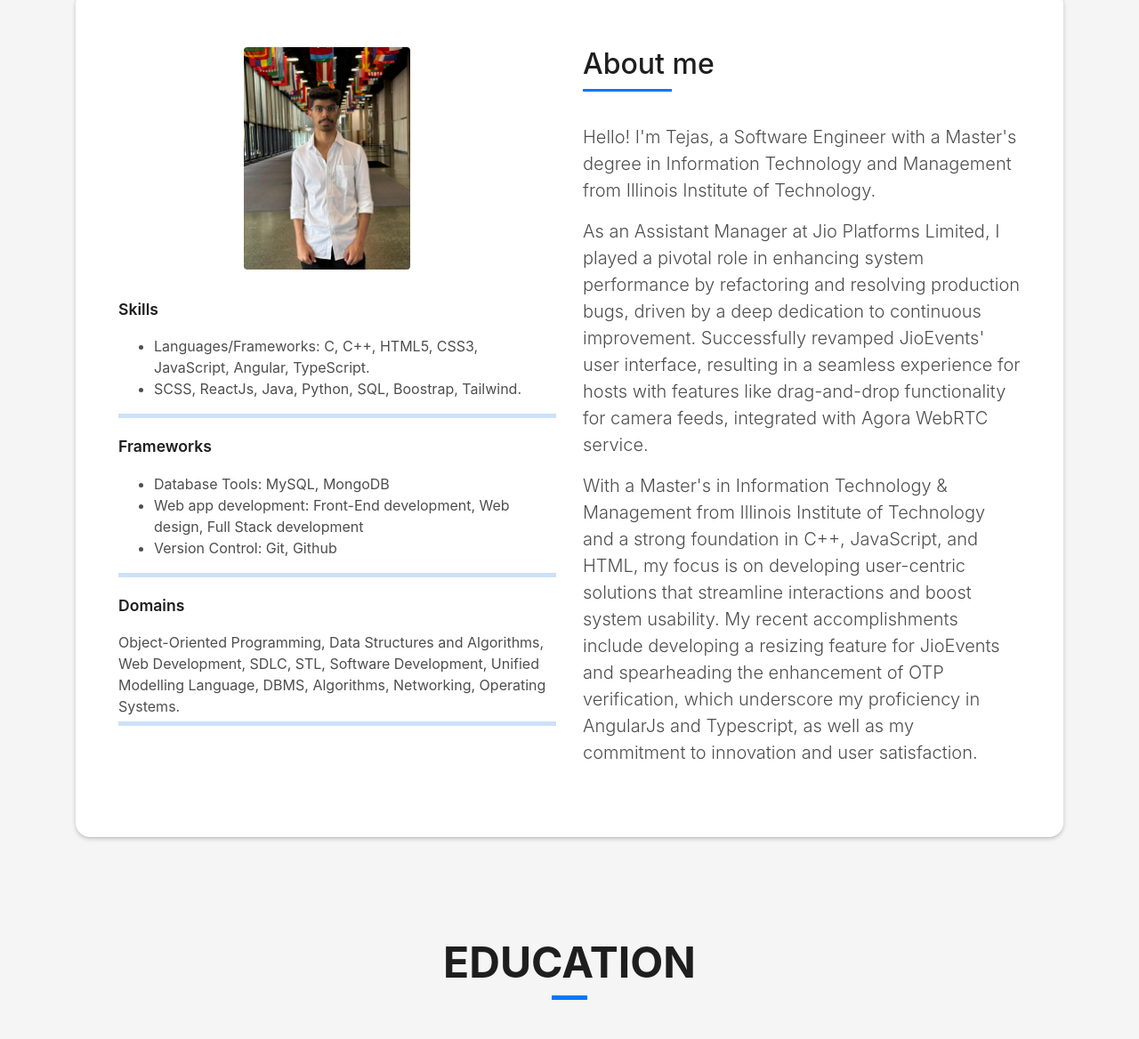
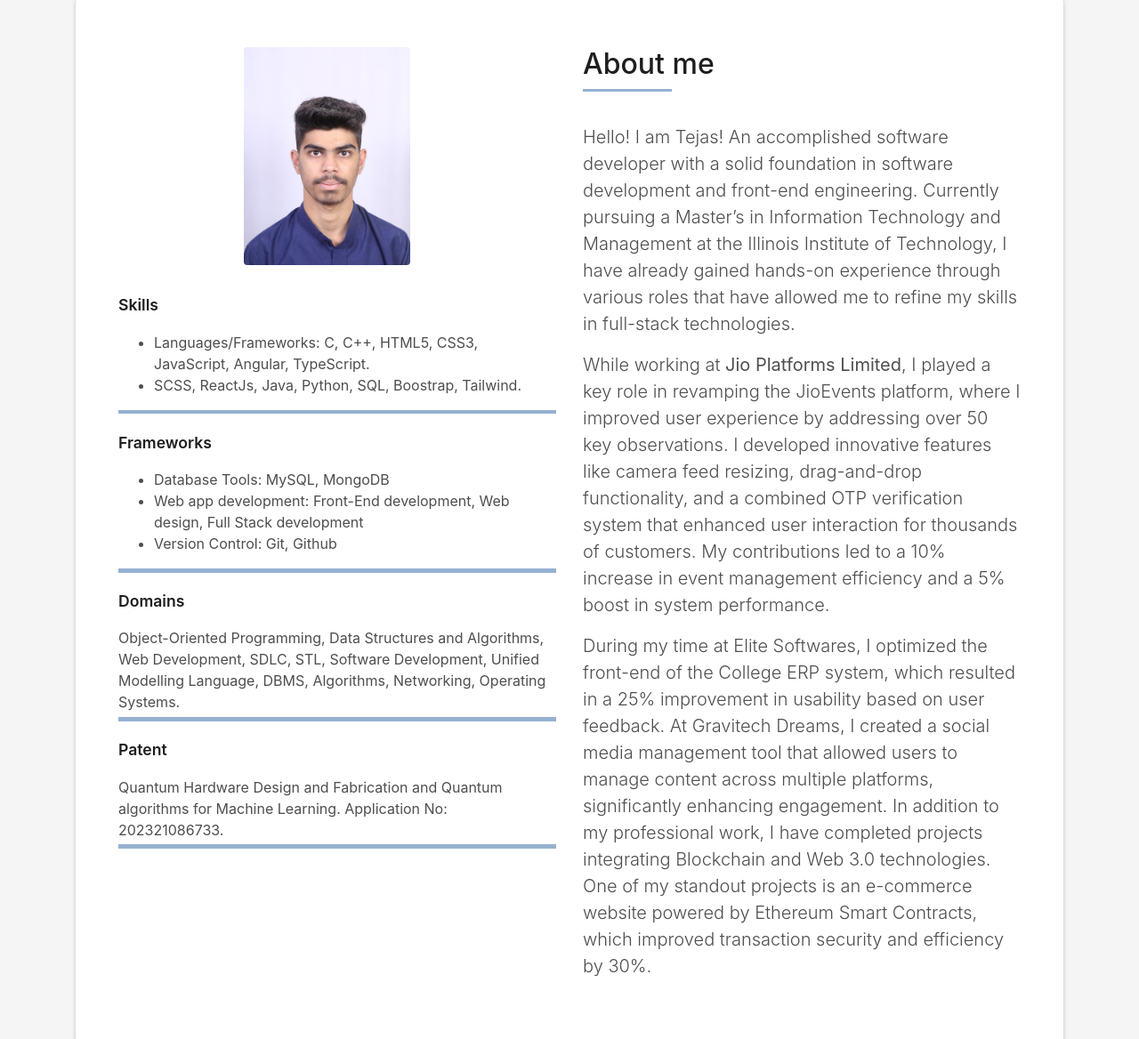
Before and after one commit to TejasSaraf/ITMD-541-Web-App-Foundations, a plain HTML site: page index.html in a window 1280 px wide. Shown: the part 875-2043 px from the top of the page at 89% size. Drawn offline with Linux system fonts and the light colour scheme.

Commit message:
add about section, changed dimensions of images

```diff
--- a/css/style.css
+++ b/css/style.css
@@ -146,7 +146,7 @@ a:hover {
   content: '';
   position: absolute;
   height: 3px;
-  background-color: #0078ff;
+  background-color: #95b1d1;
   width: 100px;
   bottom: -12px;
 }
@@ -534,7 +534,7 @@ a:hover {
 }
 
 .skill-mf .progress {
-  background-color: #cde1f8;
+  background-color: #95b1d1;
   margin: .3rem 0 1.2rem 0;
   border-radius: 0;
   height: .3rem;
--- a/index.html
+++ b/index.html
@@ -1,10 +1,8 @@
 <!DOCTYPE html>
 <html lang="en">
-
 <head>
-  <meta charset="utf-8">
-  <meta content="width=device-width, initial-scale=1.0" name="viewport">
-
+  <meta charset="UTF-8">
+  <meta name="viewport" content="width=device-width, initial-scale=1.0">
   <title>Tejas Saraf</title>
   <meta content="" name="description">
   <meta content="" name="keywords">
@@ -57,7 +55,7 @@
       <div class="table-cell">
         <div class="container">
           <h1 class="intro-title mb-4">Tejas Saraf</h1>
-          <p class="intro-subtitle"><span class="text-slider-items">Software Developer Engineer, Assistant Manager, Front-End Developer, Software Engineer</span><strong class="text-slider"></strong></p>
+          <p>Web App Foundations ITMD 541</p>
         </div>
       </div>
     </div>
@@ -76,7 +74,7 @@
                     <div class="col-sm-3 "></div>
                     <div class="col-sm-4 col-md-5">
                       <div class="about-img">
-                        <img src="assets/img/Profile.jpeg" class="img-fluid rounded b-shadow-a" alt="">
+                        <img src="assets/img/Portfolio_picture.jpeg" class="img-fluid rounded b-shadow-a" alt="">
                       </div>
                     </div>
                     <div class="col-sm-3 "></div>
@@ -98,9 +96,13 @@
                     <div class="progress">
                        </div>
                          <p class="title-s">Domains</p>
-                       <span>Object-Oriented Programming, Data Structures and Algorithms, Web Development, SDLC, STL, Software Development, Unified Modelling Language, DBMS, Algorithms, Networking, Operating Systems.</span> <span class="pull-right"></span>
+                       <span>Object-Oriented Programming, Data Structures and Algorithms, Web Development, SDLC, STL, Software Development, Unified Modelling Language, DBMS, Algorithms, Networking, Operating Systems.<br></span>  <span class="pull-right"></span>
                        <div class="progress">
                          </div>
+                          <p class="title-s">Patent</p>
+                        <span>Quantum Hardware Design and Fabrication and Quantum algorithms for Machine Learning. Application No: 202321086733.<br></span>  <span class="pull-right"></span>
+                        <div class="progress">
+                          </div>
                   </div>
                 </div>
                 <div class="col-md-6">
@@ -114,14 +116,12 @@
 
                     <p class="lead">
                       Hello!
-                      I'm Tejas, a Software Engineer with a Master's degree in Information Technology and Management from Illinois Institute of Technology.
+                      I am Tejas! An accomplished software developer with a solid foundation in software development and front-end engineering. Currently pursuing a Master’s in Information Technology and Management at the Illinois Institute of Technology, I have already gained hands-on experience through various roles that have allowed me to refine my skills in full-stack technologies.
+                    <p class="lead">
+                      While working at <b>Jio Platforms Limited</b>, I played a key role in revamping the JioEvents platform, where I improved user experience by addressing over 50 key observations. I developed innovative features like camera feed resizing, drag-and-drop functionality, and a combined OTP verification system that enhanced user interaction for thousands of customers. My contributions led to a 10% increase in event management efficiency and a 5% boost in system performance.
                     </p>
                     <p class="lead">
-                      As an Assistant Manager at Jio Platforms Limited, I played a pivotal role in enhancing system performance by refactoring and resolving production bugs, driven by a deep dedication to continuous improvement. Successfully revamped JioEvents' user interface, resulting in a seamless experience for hosts with features like drag-and-drop functionality for camera feeds, integrated with Agora WebRTC service.
-                    </p>
-                    <p class="lead">
-                      With a Master's in Information Technology & Management from Illinois Institute of Technology and a strong foundation in C++, JavaScript, and HTML, my focus is on developing user-centric solutions that streamline interactions and boost system usability. My recent accomplishments include developing a resizing feature for JioEvents and spearheading the enhancement of OTP verification, which underscore my proficiency in AngularJs and Typescript, as well as my commitment to innovation and user satisfaction.
-                    </p>
+                      During my time at Elite Softwares, I optimized the front-end of the College ERP system, which resulted in a 25% improvement in usability based on user feedback. At Gravitech Dreams, I created a social media management tool that allowed users to manage content across multiple platforms, significantly enhancing engagement. In addition to my professional work, I have completed projects integrating Blockchain and Web 3.0 technologies. One of my standout projects is an e-commerce website powered by Ethereum Smart Contracts, which improved transaction security and efficiency by 30%.
                   </div>
                 </div>
               </div>
```
Also changed, not shown: assets/img/Certi/AWS.png, assets/img/Certi/HackerRank.png, assets/img/Certi/IBM.png, assets/img/Certi/Meta_Logo.jpg, assets/img/Certi/NPTEL-Courses.jpg, assets/img/Certi/University-of-Michigan-Logo.png, assets/img/Projects/blockchain.png, assets/img/Projects/github-logo.jpg.
